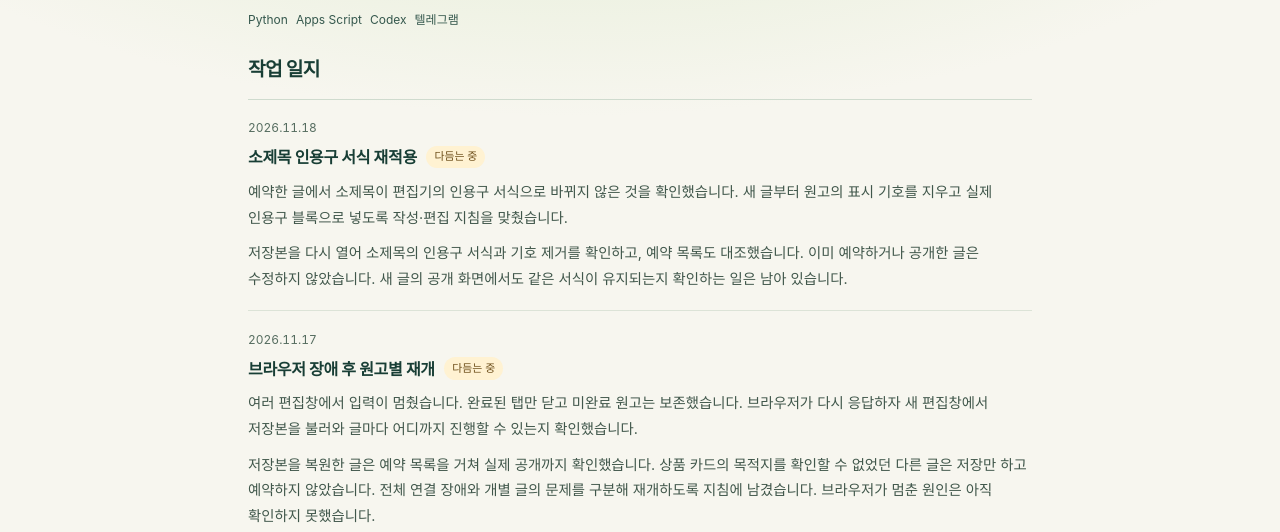
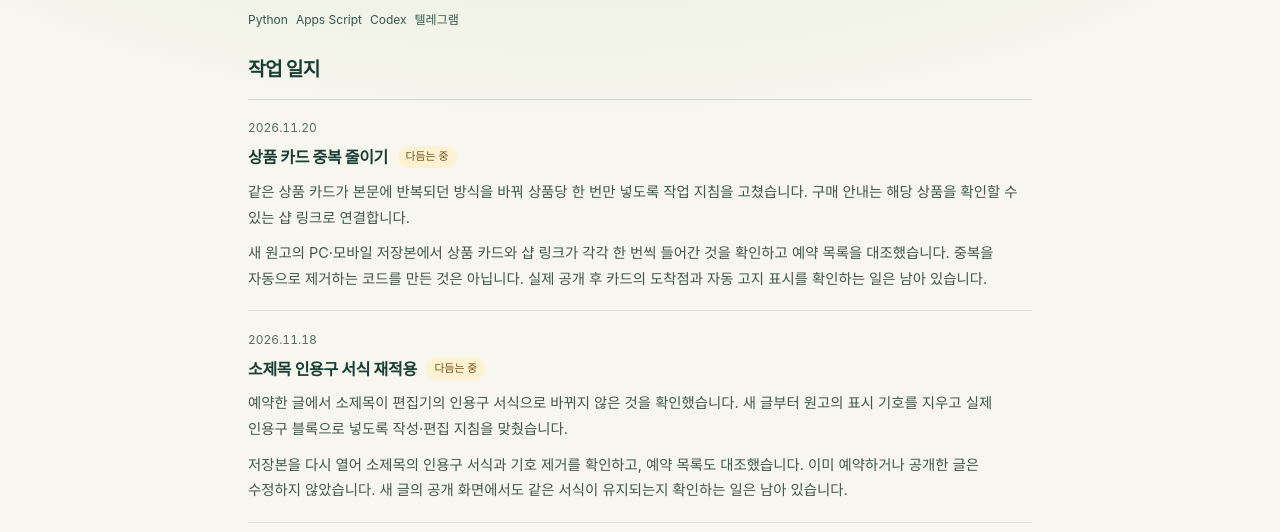
Before and after one commit to moon-cardone/moonz-lab, a plain HTML site: page project/blog-auto.html in a window 1280 px wide. Shown: the part 268-800 px from the top of the page. Drawn offline with Linux system fonts and the light colour scheme.

Commit message:
docs: record single product card workflow

```diff
--- a/project/blog-auto.html
+++ b/project/blog-auto.html
@@ -127,7 +127,8 @@ footer a{text-decoration:none;font-weight:700;font-size:.9rem}
 <span class="badge live">운영 중</span><h1>블로그 자동 포스팅</h1>
 <p class="tagline">조사부터 초안·검수까지 돕는 도구</p><ul class="tools"><li>Python</li><li>Apps Script</li><li>Codex</li><li>텔레그램</li></ul>
 </header>
-<main id="main" class="project-main"><section><h2>작업 일지</h2><article class="log"><div class="log-head"><time class="log-date" datetime="2026-11-18">2026.11.18</time><h3>소제목 인용구 서식 재적용</h3><span class="badge shaping">다듬는 중</span></div><div class="log-body"><p>예약한 글에서 소제목이 편집기의 인용구 서식으로 바뀌지 않은 것을 확인했습니다. 새 글부터 원고의 표시 기호를 지우고 실제 인용구 블록으로 넣도록 작성·편집 지침을 맞췄습니다.</p>
+<main id="main" class="project-main"><section><h2>작업 일지</h2><article class="log"><div class="log-head"><time class="log-date" datetime="2026-11-20">2026.11.20</time><h3>상품 카드 중복 줄이기</h3><span class="badge shaping">다듬는 중</span></div><div class="log-body"><p>같은 상품 카드가 본문에 반복되던 방식을 바꿔 상품당 한 번만 넣도록 작업 지침을 고쳤습니다. 구매 안내는 해당 상품을 확인할 수 있는 샵 링크로 연결합니다.</p>
+<p>새 원고의 PC·모바일 저장본에서 상품 카드와 샵 링크가 각각 한 번씩 들어간 것을 확인하고 예약 목록을 대조했습니다. 중복을 자동으로 제거하는 코드를 만든 것은 아닙니다. 실제 공개 후 카드의 도착점과 자동 고지 표시를 확인하는 일은 남아 있습니다.</p></div></article><article class="log"><div class="log-head"><time class="log-date" datetime="2026-11-18">2026.11.18</time><h3>소제목 인용구 서식 재적용</h3><span class="badge shaping">다듬는 중</span></div><div class="log-body"><p>예약한 글에서 소제목이 편집기의 인용구 서식으로 바뀌지 않은 것을 확인했습니다. 새 글부터 원고의 표시 기호를 지우고 실제 인용구 블록으로 넣도록 작성·편집 지침을 맞췄습니다.</p>
 <p>저장본을 다시 열어 소제목의 인용구 서식과 기호 제거를 확인하고, 예약 목록도 대조했습니다. 이미 예약하거나 공개한 글은 수정하지 않았습니다. 새 글의 공개 화면에서도 같은 서식이 유지되는지 확인하는 일은 남아 있습니다.</p></div></article><article class="log"><div class="log-head"><time class="log-date" datetime="2026-11-17">2026.11.17</time><h3>브라우저 장애 후 원고별 재개</h3><span class="badge shaping">다듬는 중</span></div><div class="log-body"><p>여러 편집창에서 입력이 멈췄습니다. 완료된 탭만 닫고 미완료 원고는 보존했습니다. 브라우저가 다시 응답하자 새 편집창에서 저장본을 불러와 글마다 어디까지 진행할 수 있는지 확인했습니다.</p>
 <p>저장본을 복원한 글은 예약 목록을 거쳐 실제 공개까지 확인했습니다. 상품 카드의 목적지를 확인할 수 없었던 다른 글은 저장만 하고 예약하지 않았습니다. 전체 연결 장애와 개별 글의 문제를 구분해 재개하도록 지침에 남겼습니다. 브라우저가 멈춘 원인은 아직 확인하지 못했습니다.</p></div></article><article class="log"><div class="log-head"><time class="log-date" datetime="2026-11-16">2026.11.16</time><h3>편집기 제휴 고지 스티커 적용</h3><span class="badge shaping">다듬는 중</span></div><div class="log-body"><p>본문에 고지 문구를 직접 넣는 방식 외에, 블로그 편집기의 고지 스티커를 쓰는 옵션을 추가했습니다. 이 옵션을 선택하면 본문에 같은 고지 문구가 중복된 원고는 저장을 막고, 편집기에서 스티커를 넣어야 한다는 메모를 남깁니다.</p>
 <p>오프라인 검사에서 중복 문구를 막고 삽입 메모를 남기는 동작을 확인했습니다. 편집기에 직접 스티커를 넣은 뒤 모바일 편집기에서 임시저장본을 다시 열어 표시되는 것도 확인했습니다. 이 저장본의 예약 제출과 실제 공개는 아직 확인하지 못했습니다.</p></div></article><article class="log"><div class="log-head"><time class="log-date" datetime="2026-11-15">2026.11.15</time><h3>제휴 고지문 보존 검사 추가</h3><span class="badge shaping">다듬는 중</span></div><div class="log-body"><p>다른 제휴 방식의 글을 준비하던 중, 본문을 정리하는 단계에서 필요한 고지문까지 지워지는 문제를 발견했습니다. 이 방식의 글은 고지문을 그대로 남기고, 문구가 없으면 저장을 막도록 바꿨습니다.</p>
```
Also changed, not shown: index.html (+1 -1 lines), 1 other file.
